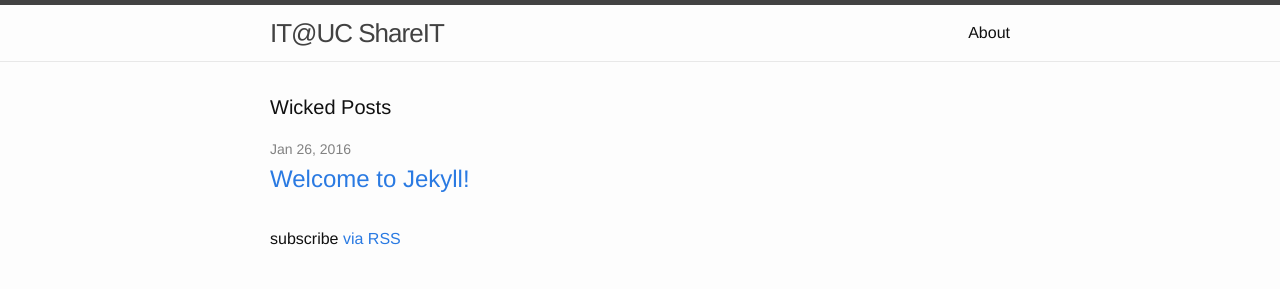
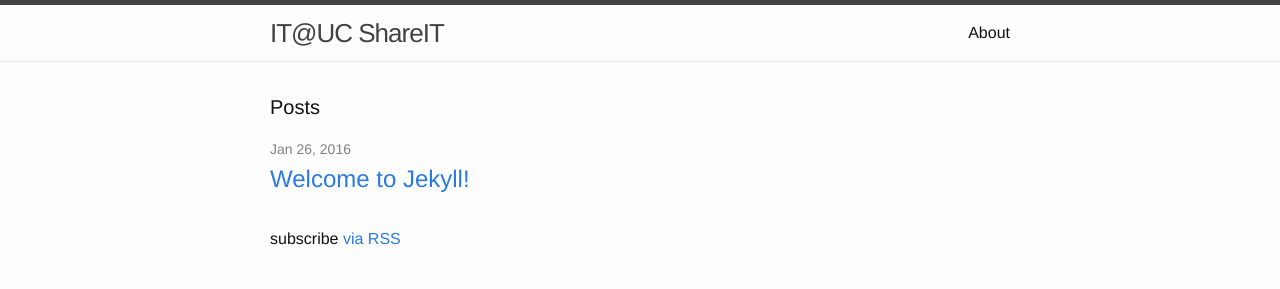
Before and after one commit to UCITShareIT/ucitshareit.github.io, a Jekyll site: the page built from index.html, in a window 1280 px wide. Shown: the top 289 px of the page. Built offline with Jekyll 4.4.1, drawn with Linux system fonts in a browser that asks for light colours.

Commit message:
Updated index.html

```diff
--- a/index.html
+++ b/index.html
@@ -6,7 +6,7 @@
 
 <div class="home">
 
-  <h1 class="page-heading">Wicked Posts</h1>
+  <h1 class="page-heading">Posts</h1>
 
   <ul class="post-list">
     {% for post in site.posts %}
```
